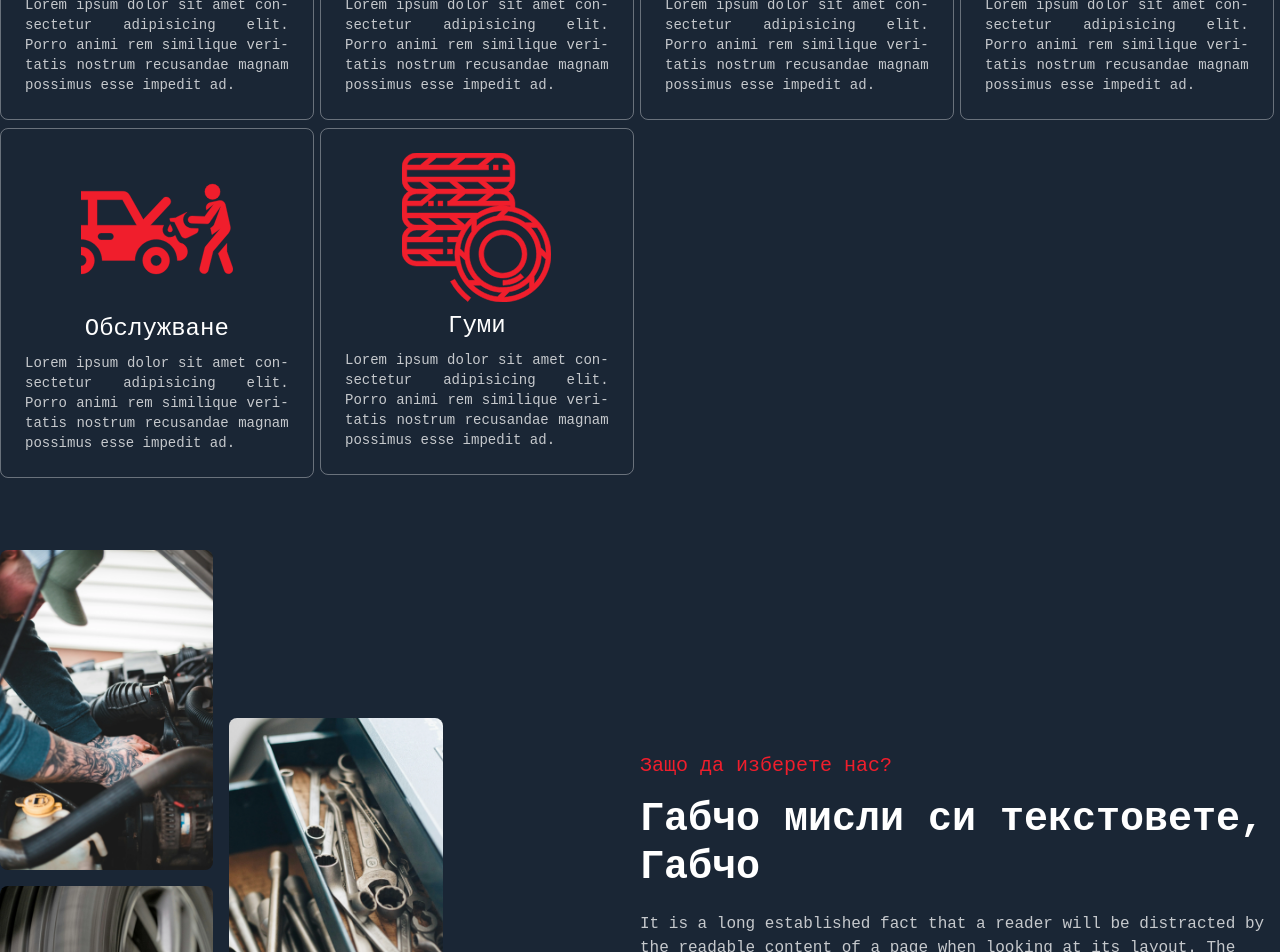
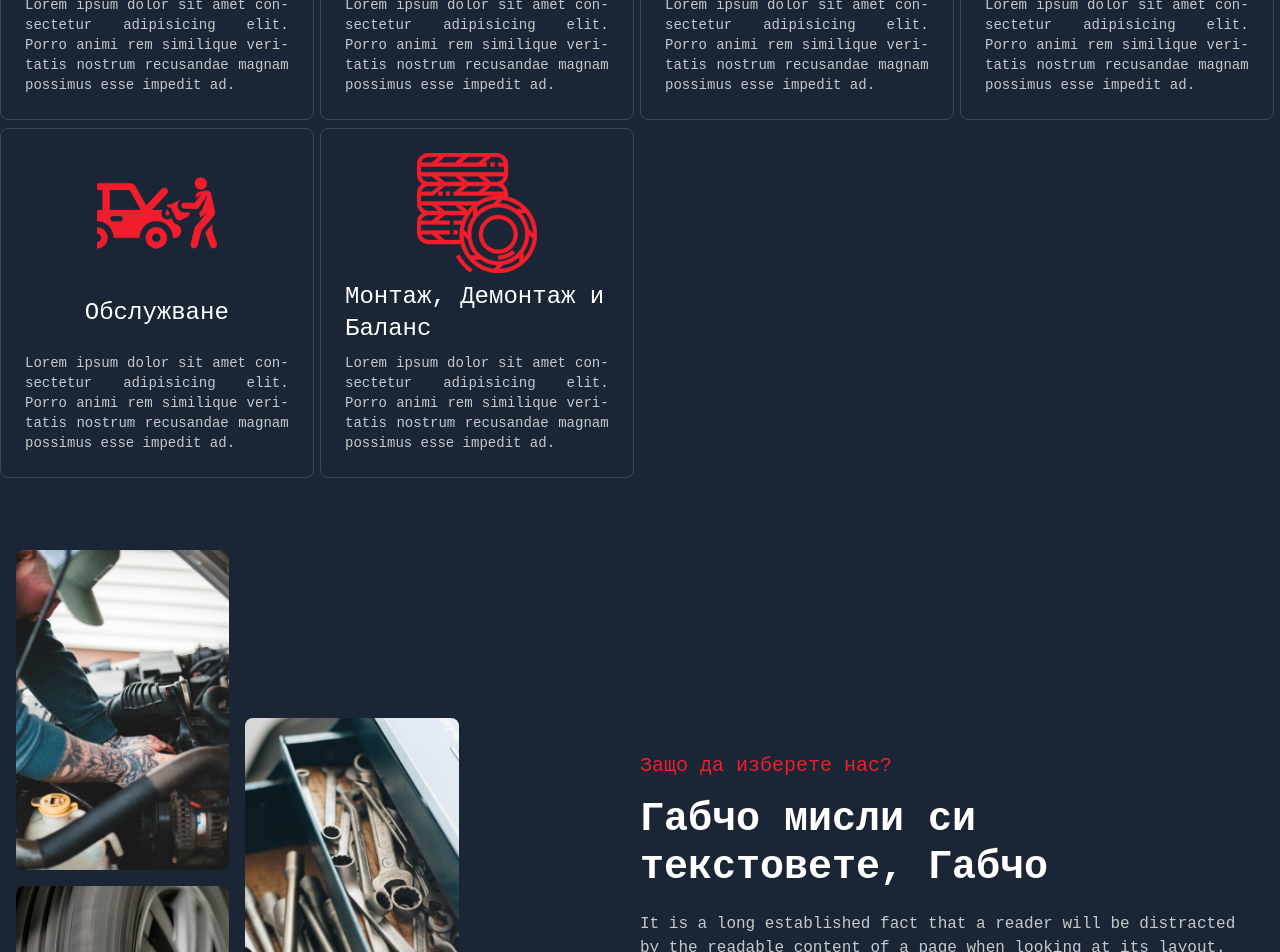
Before and after one commit to IvailoAtsv/misfire-next, a Next.js app: page / in a window 1280 px wide. Shown: the part 920-1872 px from the top of the page. Built offline with nearby package versions, Linux system fonts and the light colour scheme.

Commit message:
fix:animations

```diff
--- a/src/Components/About.tsx
+++ b/src/Components/About.tsx
@@ -5,7 +5,7 @@ export const About = () => {
 
     return (
         <Animation opacity={0.3}>
-        <section className="mb-36 bg-background text-white w-full min-h-[80vh]">
+        <section className="w-full px-4 mb-36 bg-background text-white min-h-[80vh]">
             <div className="max-w-7xl mx-auto">
                 <div className="flex flex-col-reverse lg:flex-row items-center justify-center">
                     <div className="w-full flex justify-center items-center lg:w-6/12">
--- a/src/Components/Animation.tsx
+++ b/src/Components/Animation.tsx
@@ -10,14 +10,14 @@ type AnimationProps = {
     maxW?: string;
 }
 
-const Animation: React.FC<AnimationProps> = ({ maxW='7xl', height='auto', children, start = 0.9, opacity = 0 }) => {
+const Animation: React.FC<AnimationProps> = ({ maxW='7xl', height='auto', children, start = 1.2, opacity = 0 }) => {
     const ref = useRef<HTMLDivElement>(null);
     const { scrollYProgress } = useScroll({
         target: ref,
         offset: ["0 1", `${start} 1`]
     });
 
-    const yProgress = useTransform(scrollYProgress, [0, 1], [100, 0]); // Move up from 50px to 0px
+    const yProgress = useTransform(scrollYProgress, [0, 1], [100, 0]); // Move up from 100px to 0px
     const opacityProgress = useTransform(scrollYProgress, [0, 1], [opacity, 1]);
 
     return (
--- a/src/Components/Contact.tsx
+++ b/src/Components/Contact.tsx
@@ -9,7 +9,7 @@ export const inputStyles =
     'bg-accentDark text-lg outline-white p-3 rounded-lg w-[100%]'
 export const Contact = () => {
     return (
-    <Animation maxW='3440px' opacity={0.6}>
+    <Animation maxW='3440px' opacity={0.6} start={0.5}>
         <div
             id="contact"
             className="relative max-w-[3440px] w-full h-auto  bg-accent flex justify-center items-center"
--- a/src/Components/Navbar.tsx
+++ b/src/Components/Navbar.tsx
@@ -6,22 +6,22 @@ import { useState } from 'react'
 import { IoMdClose } from 'react-icons/io'
 import { IoMenu } from 'react-icons/io5'
 
-const navBtnStyle = `hover:text-accent z-40 whitespace-nowrap bg-background text-lg p-2 md:p-1 transition duration-300 p-1 w-[100%] text-gray-800`
-const liStyles = `text-sm bg-background z-40 whitespace-nowrap block flex justify-center items-center my-1 md:m:0 'w-[90%] md:max-w-[150px] rounded`
+const navBtnStyle = `hover:text-accent z-40 whitespace-nowrap bg-background  text-lg p-2 md:p-1 transition duration-300 p-1 w-[100%] text-gray-800`
+const liStyles = `text-sm bg-background  z-40 whitespace-nowrap block flex justify-center items-center my-1 md:m:0 'w-[90%] md:max-w-[150px] rounded`
 
 export function Navbar({ }) {
     const [nav, setNav] = useState(false)
     // const navigate = useNavigate()
     return (
         <nav
-            className={`bg-background text-white font-light flex justify-center items-center fixed w-full z-50 top-0 start-0 shadow-xl`}
+            className={`bg-background   text-white font-light flex justify-center items-center fixed w-full z-50 top-0 start-0 shadow-xl`}
         >
             <div
                 className={`relative max-w-7xl z-50 flex justify-center items-center w-[90%] min-h-[70px] ${nav ? 'flex justify-center items-center flex-col' : ''
                     }`}
             >
                 {/* {nav && <div className='w-screen h-screen z-0 bg-black opacity-40'></div>} */}
-                <Link onClick={()=>setNav(false)} href={"/"}>
+                <Link className='bg-background ' onClick={()=>setNav(false)} href={"/"}>
                     <Image alt='logo' src="/misfire-1 2.png" width={500} height={500} className={`absolute h-full max-h-[60px] py-1 w-auto top-[-0px] left-0 `} />
                 </Link>
                 {/* <img
@@ -39,7 +39,7 @@ export function Navbar({ }) {
                     className={`transition-all z-50 duration-300 ease-out overflow-hidden sm:overflow-auto w-full flex flex-col ${nav ? 'h-auto min-h-[30vh] mt-20' : 'md:h-auto h-0'} md:flex md:flex-row mx-auto  md:justify-end md:gap-4 justify-start items-center rounded-lg`}
                 >
                     <li className={liStyles}>
-                        <Link onClick={()=>setNav(false)} href="/">
+                        <Link className='bg-background ' onClick={()=>setNav(false)} href="/">
                             <button
 
                                 className={navBtnStyle}
@@ -49,7 +49,7 @@ export function Navbar({ }) {
                         </Link>
                     </li>
                      <li className={liStyles}>
-                        <Link onClick={()=>setNav(false)} href="/tuning">
+                        <Link className='bg-background ' onClick={()=>setNav(false)} href="/tuning">
                             <button
 
                                 className={navBtnStyle}
@@ -59,7 +59,7 @@ export function Navbar({ }) {
                         </Link>
                     </li>
                      <li className={liStyles}>
-                        <Link onClick={()=>setNav(false)} href="/towing">
+                        <Link className='bg-background ' onClick={()=>setNav(false)} href="/towing">
                             <button
 
                                 className={navBtnStyle}
--- a/src/Components/ServiceCard.tsx
+++ b/src/Components/ServiceCard.tsx
@@ -10,10 +10,10 @@ type Service = {
 const ServiceCard: React.FC<Service> = (service) => {
 
    return (
-        <Animation opacity={0} start={1.5}>
+        <Animation>
         <a
             href={service?.link}
-            className={`p-6 transition duration-300 group flex flex-col justify-between gap-2 items-center text-white rounded-lg border border-white border-opacity-35 flex-1 w-[98%] max-h-[350px] hover:translate-y-[-3px] hover:border-opacity-100 ${
+            className={`p-6 transition duration-300 group flex flex-col justify-between gap-2 items-center text-white rounded-lg border border-white border-opacity-15 flex-1 w-[98%] h-[350px] hover:translate-y-[-3px] hover:border-opacity-100 ${
                 service.clickable ? 'cursor-pointer' : ''
             }`}
         >
--- a/src/Components/Services.tsx
+++ b/src/Components/Services.tsx
@@ -16,7 +16,7 @@ const services: Service[] = [
     { label: 'Диагностика', src: '/diagnostics.svg' },
     { label: 'Общи ремонти', src: '/repair.svg' },
     { label: 'Обслужване', src: 'maintenance.svg' },
-    { label: 'Гуми', src: 'tires.svg' },
+    { label: 'Монтаж, Демонтаж и Баланс', src: 'tires.svg' },
 ];
 
 export const Services = () => {
@@ -39,8 +39,7 @@ export const Services = () => {
             className="w-full h-auto mb-10 mt-5 py-10 flex flex-col justify-center items-center bg-background"
         >
             {/* <motion.section initial="hidden" animate="visible" variants={buttonVariants} className="w-[90%] max-w-7xl flex-col items-center flex h-full justify-center"> */}
-                <Animation>
-                <h2 className="self-center opacity-80 pb-8 text-5xl w-full text-center text-white">Услуги</h2>
+                <Animation><h2 className="self-center opacity-80 pb-8 text-5xl w-full text-center text-white">Услуги</h2></Animation>
                 <div className="max-w-7xl grid grid-cols-1 sm:grid-cols-2 lg:grid-cols-3 gap-y-2 xl:grid-cols-4">
                     {services.map((service, index) => (
                         <ServiceCard
@@ -52,7 +51,6 @@ export const Services = () => {
                         />
                     ))}
                 </div>
-                </Animation>
             {/* </motion.section> */}
         </div>
     );
```
